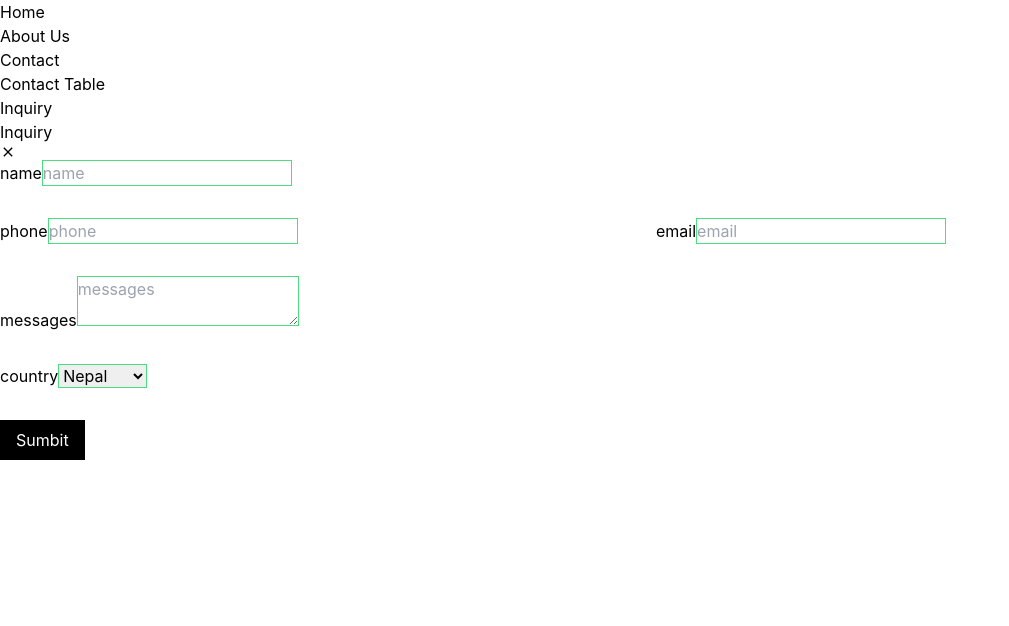
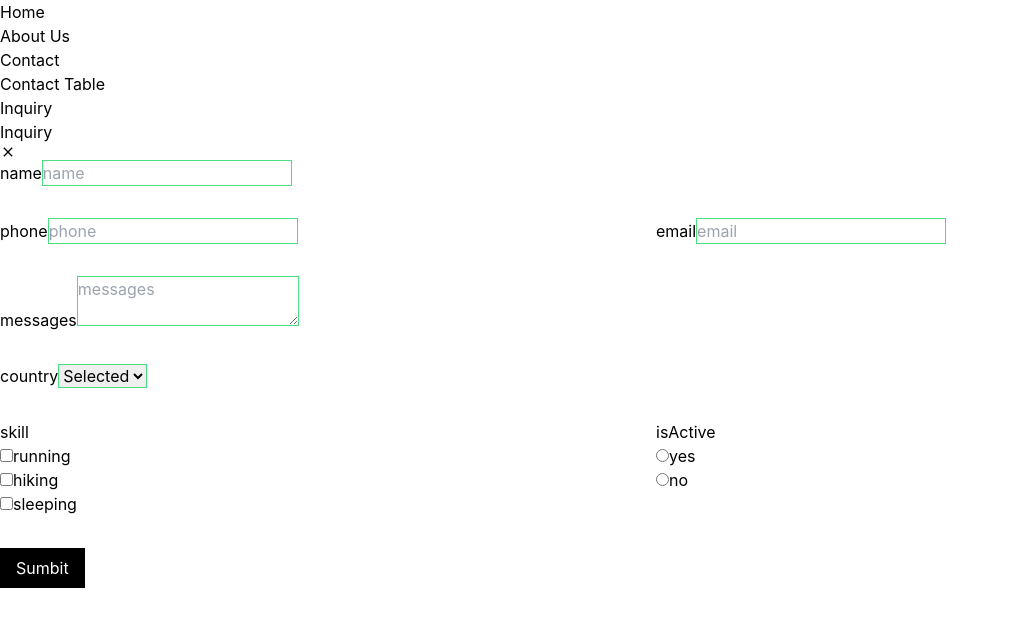
Before and after one commit to sahan-onviro/react, a React (Create React App) app in the folder layout/: page / in a window 1280 px wide. Both pictures are taken after a click on the item "Inquiry". Shown: the top 626 px of the page, without its empty margins (0-1009 px from the left). Built offline with nearby package versions, Linux system fonts and the light colour scheme.

Commit message:
formlayout dynaminc

```diff
--- a/layout/src/components/Inquiry.jsx
+++ b/layout/src/components/Inquiry.jsx
@@ -16,16 +16,19 @@ const Inquiry = () => {
       name: "name",
       type: "text",
       cols: "full",
+      as: "input",
     },
     {
       name: "phone",
       type: "number",
       cols: "1",
+      as: "input",
     },
     {
       name: "email",
       type: "email",
       cols: "1",
+      as: "input",
     },
     {
       name: "messages",
@@ -37,6 +40,40 @@ const Inquiry = () => {
       cols: "full",
       as: "select",
       option: formObj.map((item) => ({ name: item?.name, value: item?.name })),
+    },
+    {
+      name: "skill",
+      type: "checkbox",
+      cols: "1",
+      option: [
+        {
+          optitem: "running",
+          value: "running",
+        },
+        {
+          optitem: "hiking",
+          value: "hiking",
+        },
+        {
+          optitem: "sleeping",
+          value: "sleeping",
+        },
+      ],
+    },
+    {
+      name: "isActive",
+      type: "radio",
+      cols: "1",
+      option: [
+        {
+          optitem: "yes",
+          value: "yes",
+        },
+        {
+          optitem: "no",
+          value: "no",
+        },
+      ],
     },
   ];
   const validationSchema = Yup.object().shape({
--- a/layout/src/components/global/FormSection.jsx
+++ b/layout/src/components/global/FormSection.jsx
@@ -20,7 +20,7 @@ const FormSection = ({ initial, schema, submit, settings }) => {
                         <label htmlFor="" className="form-label">
                           {item?.name}
                         </label>
-                        {item?.as === "select" && item?.option ? (
+                        {(item?.as === "select" && item?.option && (
                           <Field
                             as={item?.as || null}
                             type={item?.type || null}
@@ -28,18 +28,19 @@ const FormSection = ({ initial, schema, submit, settings }) => {
                             onChange={formik.handleChange}
                             placeholder={item?.name}
                             name={item?.name}
-                            defaultValue="DEFAULT"
                           >
-                            <>
-                            <option value="DEFAULT" disabled>Selected</option>
+                            <option value="" disabled>
+                              Selected
+                            </option>
                             {item?.option?.map((item, index) => (
                               <option value={item?.name} key={index}>
                                 {item?.name}
                               </option>
                             ))}
-                            </>
                           </Field>
-                        ) : (
+                        )) ||
+                          ((item?.as === "input" ||
+                            item?.as === "textarea") && (
                             <Field
                               as={item?.as || null}
                               type={item?.type || null}
@@ -48,13 +49,46 @@ const FormSection = ({ initial, schema, submit, settings }) => {
                               placeholder={item?.name}
                               name={item?.name}
                             />
-                        )}
+                          )) ||
+                          (item?.type === "checkbox" && (
+                            <>
+                              {item.option.map((opt) => (
+                                <div className="form-check">
+                                  <Field
+                                    type={item?.type || null}
+                                    className="form-control border border-solid border-green-400"
+                                    onChange={formik.handleChange}
+                                    placeholder={item?.name}
+                                    name={item?.name}
+                                    value={opt?.value}
+                                  />
+                                  <span>{opt?.optitem}</span>
+                                </div>
+                              ))}
+                            </>
+                          )) ||
+                          (item?.type === "radio" && (
+                            <>
+                              {item.option.map((opt) => (
+                                <div className="form-radio">
+                                  <Field
+                                    type={item?.type || null}
+                                    className="form-control border border-solid border-green-400"
+                                    onChange={formik.handleChange}
+                                    placeholder={item?.name}
+                                    name={item?.name}
+                                    value={opt?.value}
+                                  />
+                                  <span>{opt?.optitem}</span>
+                                </div>
+                              ))}
+                            </>
+                          ))}
 
                         <ErrorMessage
                           component="div"
                           name={item?.name}
-                          className="error"
-                          Style="color:red;"
+                          className="error text-red-400"
                         />
                       </div>
                     </div>
```
Lines whose indentation alone changed are shown as unchanged.
